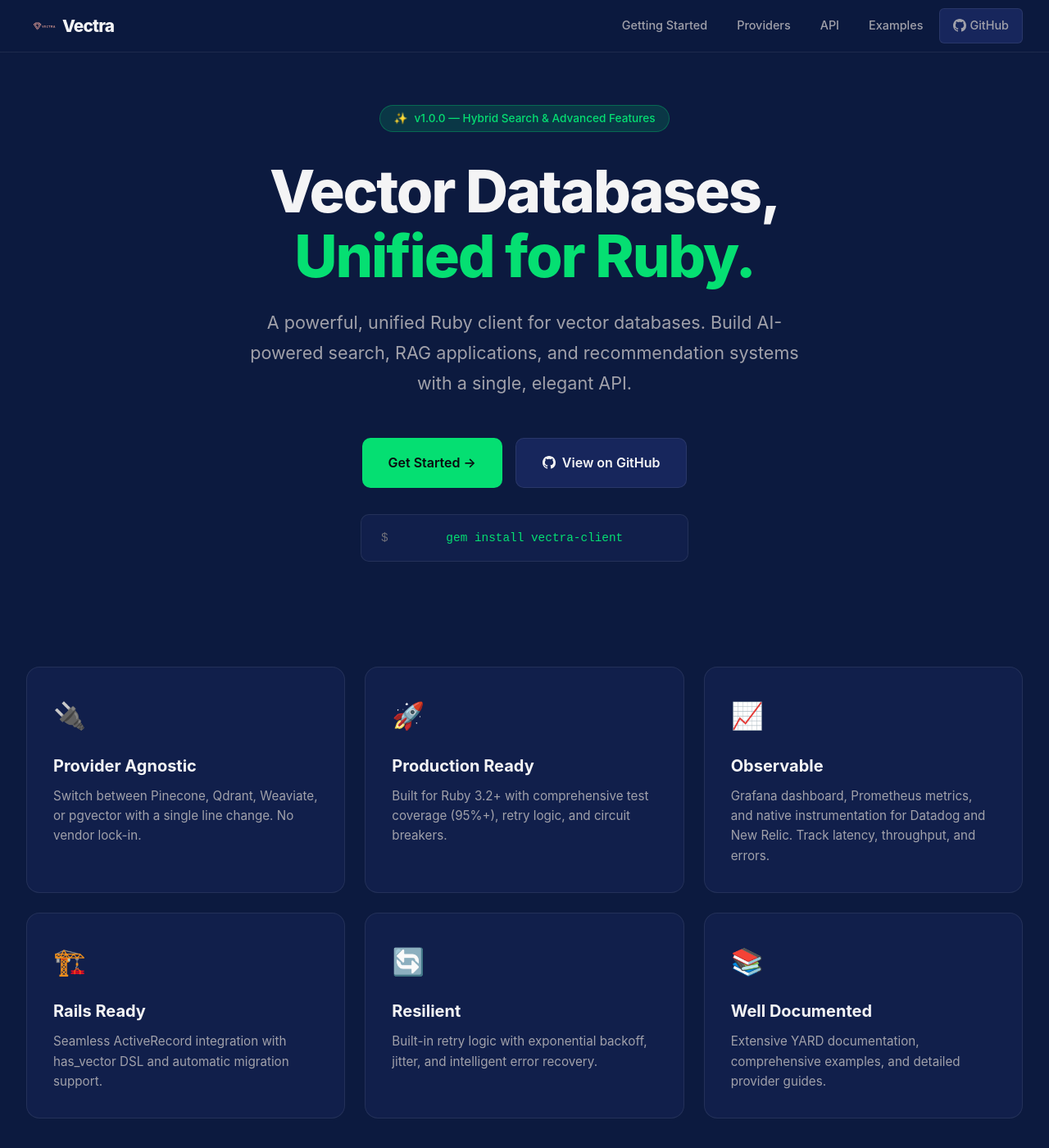
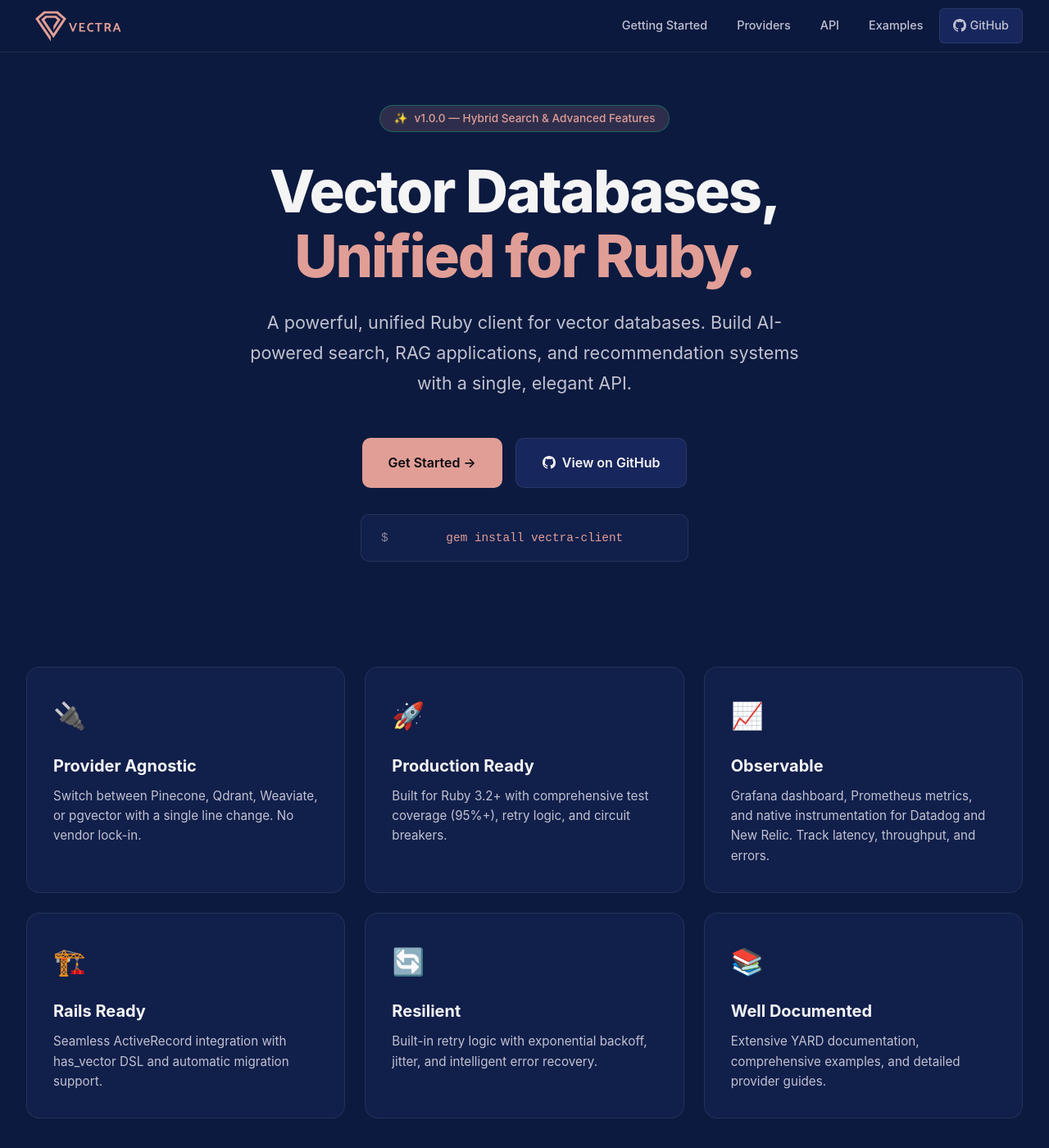
Before and after one commit to stokry/vectra, a Jekyll site: the page built from docs/index.md, in a window 1280 px wide and 1400 px high. Shown: the whole window at 82% size. Built offline with Jekyll 4.4.1, drawn with Linux system fonts in a browser that asks for light colours.

Commit message:
Revamp README and documentation layout
Updated the README to enhance visual appeal with a new header image and improved layout. Removed the brand text from the navigation in the home layout for a cleaner look. Introduced a new image asset for branding and modified the CSS to reflect a refreshed color palette, including changes to accent colors and typography for better consistency and aesthetics.

```diff
--- a/docs/_layouts/home.html
+++ b/docs/_layouts/home.html
@@ -32,7 +32,6 @@
     <nav class="tma-nav">
       <a href="{{ site.baseurl }}/" class="tma-nav__brand">
         <img src="{{ site.baseurl }}/assets/logo.svg" alt="Vectra" class="tma-nav__logo">
-        <span class="tma-nav__brand-text">Vectra</span>
       </a>
       <button class="tma-nav__toggle" aria-label="Toggle menu" aria-expanded="false">
         <span class="tma-nav__toggle-line"></span>
--- a/docs/assets/style.css
+++ b/docs/assets/style.css
@@ -4,34 +4,34 @@
 
 /* CSS Custom Properties */
 :root {
-  /* Color Palette - Deep Navy + Green Accent */
+  /* Color Palette - Deep Navy + Coral Accent */
   --tma-color-bg-primary: #0c1a3f;
   --tma-color-bg-secondary: #111f4b;
   --tma-color-bg-tertiary: #17265c;
   --tma-color-bg-elevated: #1f2f70;
   --tma-color-bg-hover: #24367d;
 
-  /* Accent Colors - Based on #05df72 */
-  --tma-color-accent-primary: #05df72;
-  --tma-color-accent-light: #2ee889;
-  --tma-color-accent-dark: #04b85e;
-  --tma-color-accent-muted: rgba(5, 223, 114, 0.15);
+  /* Accent Colors - Based on logo (#e19e96) */
+  --tma-color-accent-primary: #e19e96;
+  --tma-color-accent-light: #f1b4aa;
+  --tma-color-accent-dark: #c46f63;
+  --tma-color-accent-muted: rgba(225, 158, 150, 0.16);
 
   /* Text Colors */
   --tma-color-text-primary: #f4f4f5;
-  --tma-color-text-secondary: #a1a1aa;
-  --tma-color-text-muted: #71717a;
-  --tma-color-text-accent: #05df72;
+  --tma-color-text-secondary: #c1c2d0;
+  --tma-color-text-muted: #8b8ca0;
+  --tma-color-text-accent: #e19e96;
 
   /* Border Colors */
   --tma-color-border: rgba(255, 255, 255, 0.08);
-  --tma-color-border-hover: rgba(5, 223, 114, 0.4);
+  --tma-color-border-hover: rgba(225, 158, 150, 0.6);
 
   /* Shadows */
   --tma-shadow-sm: 0 1px 2px rgba(0, 0, 0, 0.4);
   --tma-shadow-md: 0 4px 12px rgba(0, 0, 0, 0.5);
   --tma-shadow-lg: 0 8px 32px rgba(0, 0, 0, 0.6);
-  --tma-shadow-glow: 0 0 30px rgba(5, 223, 114, 0.2);
+  --tma-shadow-glow: 0 0 30px rgba(225, 158, 150, 0.35);
 
   /* Typography */
   --tma-font-family-primary: 'Inter', -apple-system, BlinkMacSystemFont, 'Segoe UI', sans-serif;
@@ -127,15 +127,8 @@ body {
 }
 
 .tma-nav__logo {
-  width: 28px;
-  height: 28px;
+  width: 110px;
   display: block;
-}
-
-.tma-nav__brand-text {
-  font-size: 1.3rem;
-  font-weight: 800;
-  letter-spacing: -0.04em;
 }
 
 .tma-nav__menu {
```
Also changed, not shown: README.md, docs/assets/radme.png (added).
